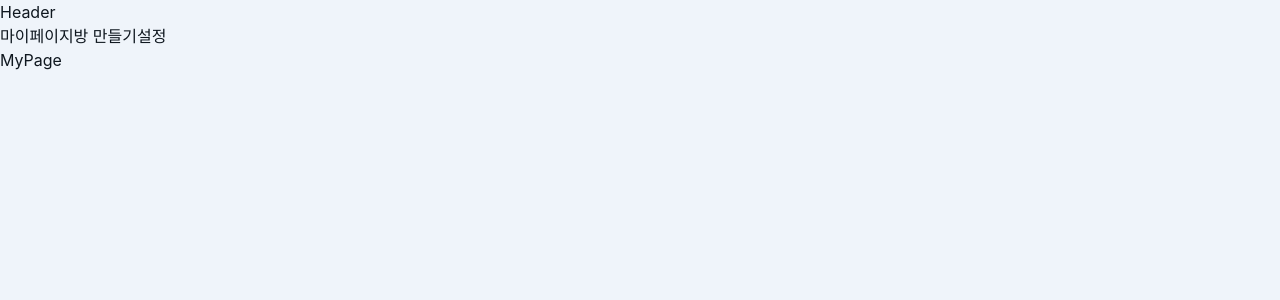
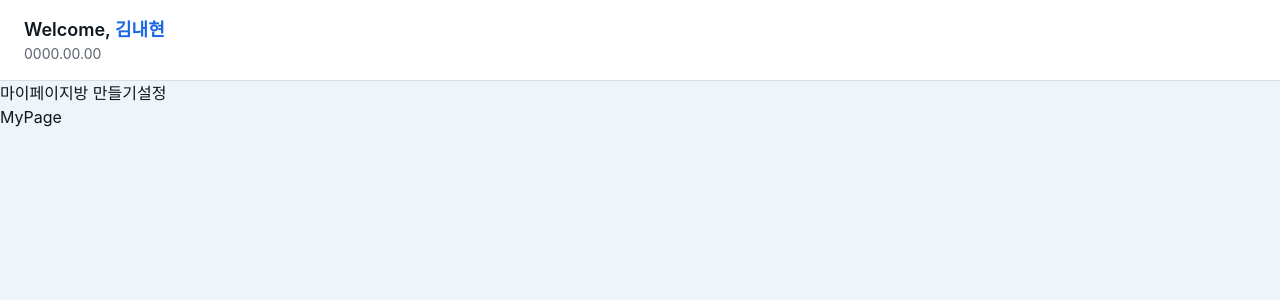
Before and after one commit to hyeonjim/Coordinator, a React (Vite) app in the folder codin_nator/frontend/: page /home in a window 1280 px wide. Shown: the top 300 px of the page. Built offline with nearby package versions, Linux system fonts and the light colour scheme.

Commit message:
feat:header-ui

```diff
--- a/codin_nator/frontend/src/components/home/Header.tsx
+++ b/codin_nator/frontend/src/components/home/Header.tsx
@@ -1,3 +1,14 @@
 export default function Header() {
-  return <div>Header</div>;
+  return (
+    <header className="sticky top-0 z-50 bg-card border-b px-6 py-4">
+      <div className="flex items-center justify-between">
+        <div>
+          <h1 className="text-lg font-semibold text-foreground">
+            Welcome, <span className="text-primary">김내현</span>
+          </h1>
+          <p className="text-sm text-muted-foreground">0000.00.00</p>
+        </div>
+      </div>
+    </header>
+  );
 }
```
